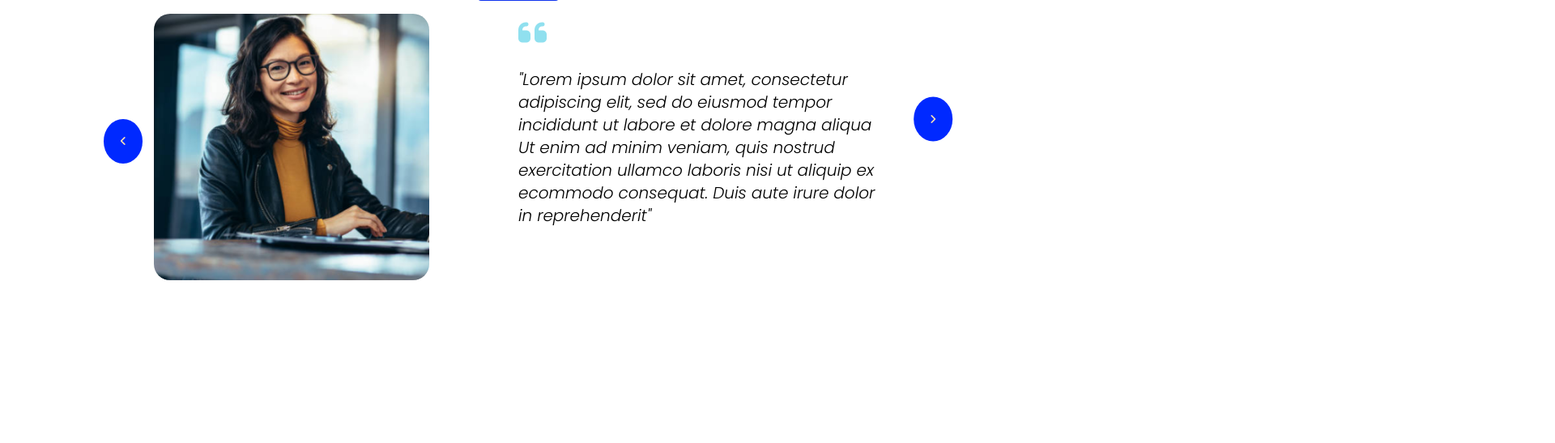
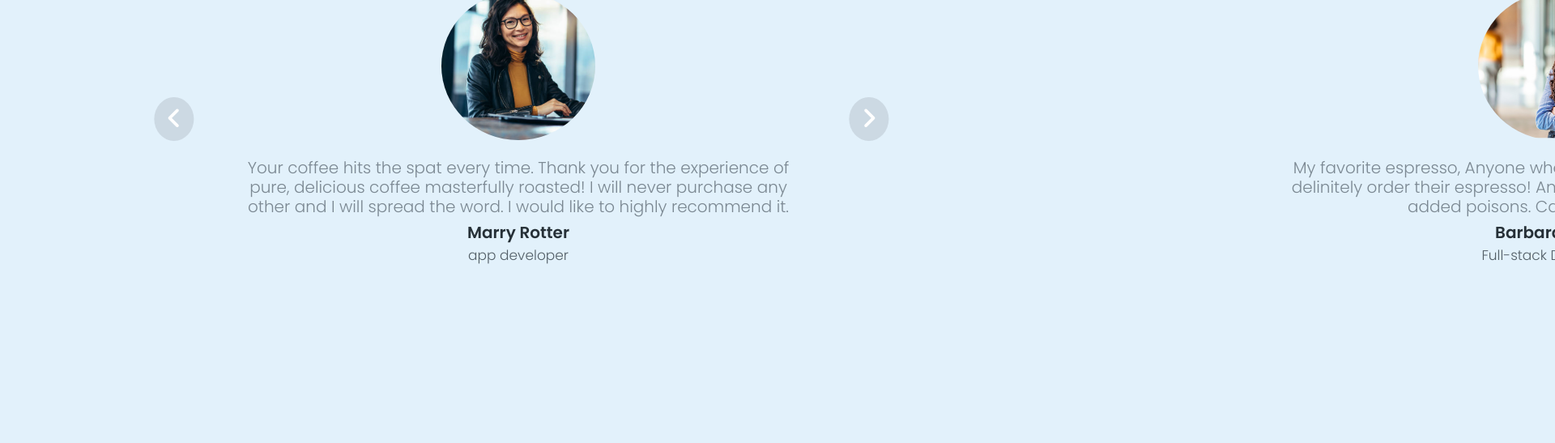
Before and after one commit to faizikhan07/simple-slider, a plain HTML site: page index.html in a window 1280 px wide. Shown: the part 253-800 px from the top of the page at 81% size, 1920 px wide, since content can reach past the window. Drawn offline with Linux system fonts and the light colour scheme.

Commit message:
add javascript file

```diff
--- a/index.html
+++ b/index.html
@@ -8,29 +8,74 @@
     <link rel="preconnect" href="https://fonts.googleapis.com">
 <link rel="preconnect" href="https://fonts.gstatic.com" crossorigin>
 <link href="https://fonts.googleapis.com/css2?family=Poppins:ital,wght@0,600;1,300&display=swap" rel="stylesheet">
+<link rel="preconnect" href="https://fonts.googleapis.com">
+<link rel="preconnect" href="https://fonts.gstatic.com" crossorigin>
+<link href="https://fonts.googleapis.com/css2?family=Poppins:wght@300&display=swap" rel="stylesheet">
 <script src="https://kit.fontawesome.com/ce011ecf42.js" crossorigin="anonymous"></script>
     <title>Slider Images</title>
   </head>
   <body>
     <main class="main">
-    <sectin class="container">
-      <h1 class="title"> WHAT OUR CLIENT DAYS </h1>
-      <div class="conatiner">
-        <div class="image">
-          <img src="./images/customer3.png" alt="image for employee" class="img-people">
+    <div class="contaier-section">
+      <section class="section">
+        <div class="conatiner-main">
+          <div class="image">
+            <img src="./images/customer3.png" id="person-img"  alt="image for employee" class="img-people">
+          </div>
+          <div class="text">
+            <p class="info">Your coffee hits the spat every time. Thank you for the experience of pure, delicious
+              coffee masterfully roasted! I will never purchase any other and I will spread the word. I would like to highly recommend it.</p>
+            <div class="information">
+              <h4 class="title-name">Marry Rotter</h4>
+              <p class="job-title"> app developer </p>
+            </div>
+            <!-- <div class="quote"><i class="fa-solid fa-quote-left"></i></div> -->
+          </div>
         </div>
-        <div class="text">
-          <p class="info">"Lorem ipsum dolor sit amet, consectetur adipiscing elit, sed do eiusmod tempor incididunt ut labore et dolore magna aliqua Ut enim ad minim veniam, quis nostrud exercitation ullamco laboris nisi ut  aliquip ex ecommodo consequat. Duis aute irure dolor in reprehenderit"</p>
-          <div class="quote"><i class="fa-solid fa-quote-left"></i></div>
+
+      </section>
+      <section class="section">
+        <div class="conatiner-main">
+          <div class="image">
+            <img src="./images/customer2.png" id="person-img"  alt="image for employee" class="img-people">
+          </div>
+          <div class="text">
+            <p class="info">My favorite espresso, Anyone who enjoys a good espresso shouid delinitely order
+              their espresso! And its clean, like all their coffee; no added poisons. Can't beat that
+              Enjoy</p>
+            <div class="information">
+              <h4 class="title-name">Barbara Leone</h4>
+              <p class="job-title"> Full-stack Developeer </p>
+            </div>
+            <!-- <div class="quote"><i class="fa-solid fa-quote-left"></i></div> -->
+          </div>
         </div>
-      </div>
-    </sectin>
-     <div class="btn-container">
-      <button class="btn btn-right"><i class="fa-solid fa-angle-right"></i></button>
-      <button class="btn btn-left"><i class="fa-solid fa-angle-left"></i></button>
-     </div>
 
+      </section>
+      <section class="section">
+        <div class="conatiner-main">
+          <div class="image">
+            <img src="./images/customer1.png" id="person-img"  alt="image for employee" class="img-people">
+          </div>
+          <div class="text">
+            <p class="info">Your Komodo Decaf ffee is the best decaf ive ever tasted. I realy like the full-
+              bodied, low- acid, espresso type of coffee, and it seems hard to find in a decaf coffee. So glad to have discovered The Coffee Scoop</p>
+            <div class="information">
+              <h4 class="title-name">Joy Sawatz</h4>
+              <p class="job-title"> UI designer </p>
+            </div>
+
+          </div>
+        </div>
+
+      </section>
+    </div>
   </main>
+
+  <div class="btn-container">
+    <button class="btn btn-right"><i class="fa-solid fa-angle-right"></i></button>
+    <button class="btn btn-left"><i class="fa-solid fa-angle-left"></i></button>
+   </div>
     <script src="main.js"></script>
   </body>
 </html>
--- a/main.js
+++ b/main.js
@@ -1 +1,41 @@
-// add javascript code
+'use strict';
+// select the elements
+const btnRight = document.querySelector('.btn-right');
+const btnLeft = document.querySelector('.btn-left');
+const section = document.querySelectorAll('.section');
+
+let currentSlide = 0;
+const maxslide = section.length; // 3
+
+  section.forEach((s, i) => {
+    console.log(section);
+    s.style.transform = `translateX(${100 * (i - currentSlide)}%)`;
+});
+
+// 0% 100% 200%
+// addEventListener
+btnRight.addEventListener('click', function () {
+
+  section.forEach((s, i) => {
+    s.style.transform = `translateX(${100 * (i - currentSlide)}%)`;
+});
+
+  if (currentSlide === maxslide -1) {
+    currentSlide = 0;
+  } else {
+    currentSlide++;
+  }
+});
+
+btnLeft.addEventListener('click', function () {
+
+   if (currentSlide === 0) {
+    currentSlide = maxslide - 1;
+  } else {
+    currentSlide --;
+  }
+
+  section.forEach((s, i) => {
+    s.style.transform = `translateX(${100 * (i - currentSlide)}%)`;
+});
+});
--- a/style.css
+++ b/style.css
@@ -18,7 +18,7 @@ body {
   align-items: center;
   justify-content: center;
   height: 100vh;
-
+  background-color:  #E2F1FB;
 }
 
 .title {
@@ -39,74 +39,113 @@ body {
   border-radius: 40px;
 }
 
-.conatiner {
+.conatiner-main {
   max-width: 900px;
   margin: 0 auto;
   display: grid;
-  grid-template-columns: 1fr 1fr;
   align-items: center;
   margin-top: 2rem;
+  display: flex;
+  align-items: center;
+  justify-content: center;
+  flex-direction: column;
   position: relative;
+  gap: 20px;
 
 }
-.info{
+.info {
   font-size: 2rem;
-  line-height: 1.4;
-  font-style: italic;
-  font-weight: 500;
+  line-height: 1.2;
+  font-weight: 400;
+  font-style: normal;
   position: relative;
+  color: #7B8892;
+  margin-bottom: 1rem;
+  text-align: center;
+  max-width: 700px;
 }
 
-.img-people{
-  border-radius:20px;
-  width: 340px;
-
+.img-people {
+  border-radius: 50%;
+  width: 190px;
 }
 .image::before {
-
   position: absolute;
   content: '';
   width: 311px;
   height: 286px;
-  top:24%;
+  top: 24%;
   bottom: 20%;
-  left:10%;
-  border-radius:20px;
+  left: 10%;
+  border-radius: 20px;
   z-index: -100000;
 }
- .fa-quote-left{
-  font-size: 40px;
-  color: #90e0ef;
-  position: absolute;
-  top: 1%;
-}
-button{
+
+button {
   border: none;
   cursor: pointer;
+}
+
+.btn {
+  position: absolute;
+  border: none;
+  background-color: none;
 
 }
+.btn-right {
+  top: 50%;
+  border-radius: 50%;
+  background-color: #CCD9E3;
+  color:white;
+  left: 80%;
+  font-size: 30px;
+  transform: translate(50%, -50%);
+  padding: 10px 15px;
+}
+.btn-left {
+  background-color: none;
+  border-radius: 50%;
+  background-color: #CCD9E3;
+  color:white;
+  font-size: 30px;
 
-.btn{
-  position: absolute;
-}
-.btn-right{
-  background-color: none;
-
-  right: 10%;
+  padding: 10px 15px;
   top: 50%;
-  background-color: #0029ff;
-  border-radius: 50%;
-  color: wheat;
-
-  transform: translate(50% , -50%);
-  padding: 20px;
-}
-.btn-left{
-  background-color: #0029ff;
-  border-radius: 50%;
-  color: wheat;
-  padding: 20px;
-  top: 50%;
-  left: 10%;
+  left: 13%;
+  transform: translate(50%, -50%);
 
 }
+.title-name {
+  font-size: 20px;
+  color: #263037;
+}
+.job-title {
+  font-size: 17px;
+  color:#535F67;
+}
+.btn:hover {
+  color: #0f33ee;
+}
+
+.information {
+  display: flex;
+  text-align: center;
+  flex-direction: column;
+  gap: 10px;
+}
+
+.section{
+  position: absolute;
+  width: 100%;
+
+  transition: transform 1s ease;
+
+  overflow: visible;
+}
+
+
+.contaier-section{
+  display: flex;
+  align-items: center;
+  justify-content: center;
+}
```
Also changed, not shown: images/Elli00se.png (added).
